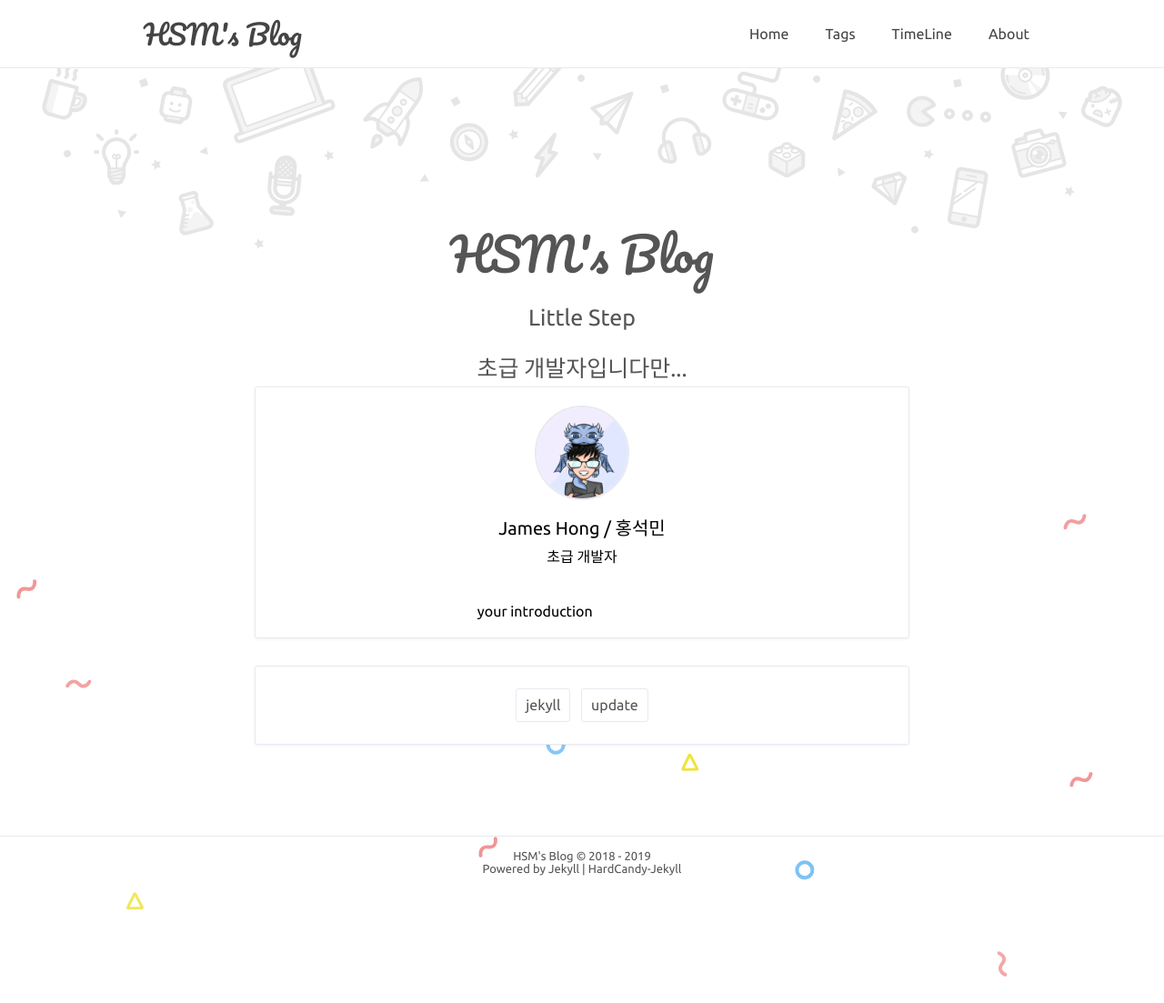
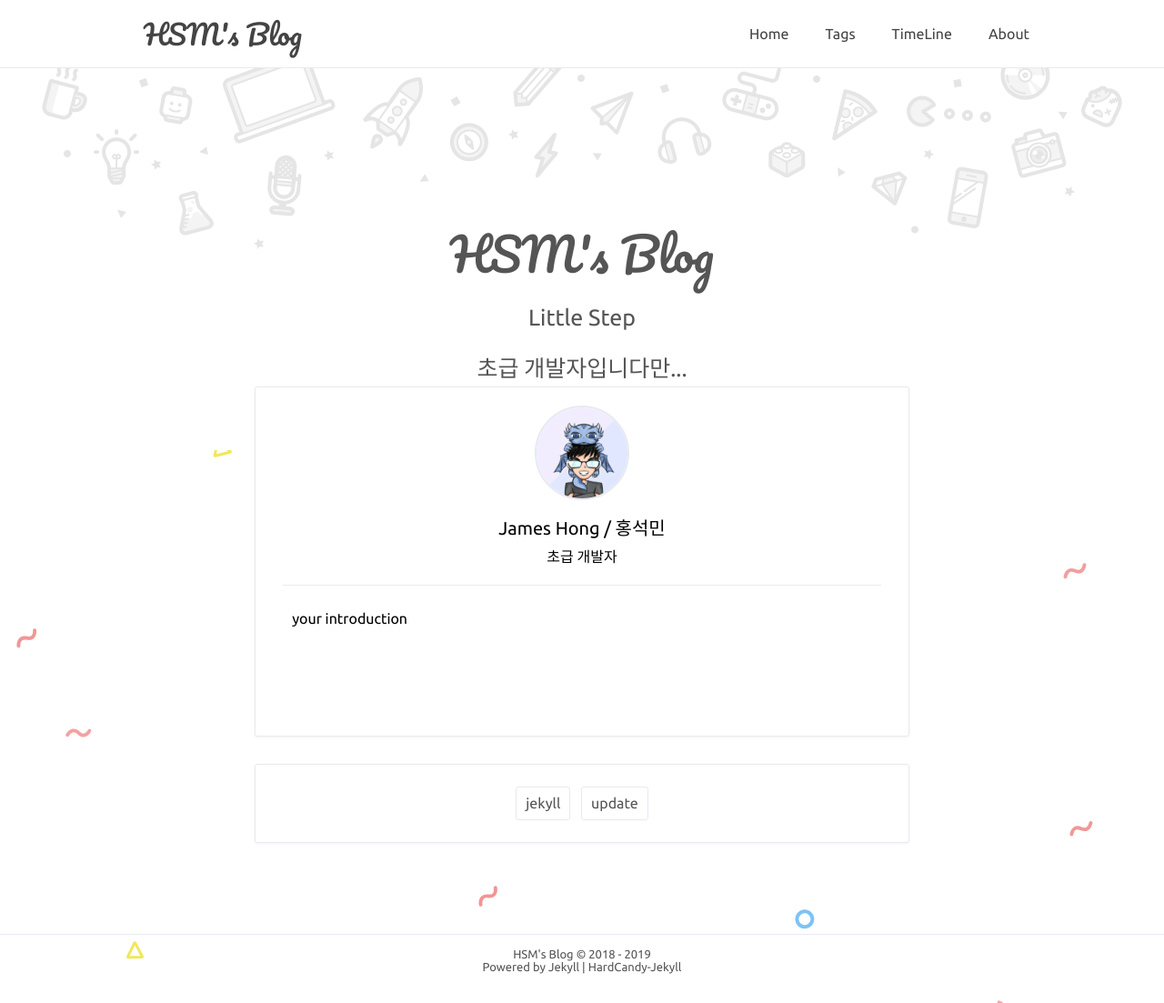
Before and after one commit to xukimseven/HardCandy-Jekyll, a Jekyll site: the page built from about.html, in a window 1280 px wide. Shown: the whole page at 91% size. Built offline with Jekyll 4.4.1, drawn with Linux system fonts in a browser that asks for light colours; comment, search, counter and statistics services are not loaded; before the commit the page ends 995 px from its top, so only the background shows below that.

Commit message:
error correction

```diff
--- a/about.html
+++ b/about.html
@@ -17,7 +17,7 @@ description: 초급 개발자입니다만...
           <span id="yourname">{{ site.name }}</span>
           <span id="yourbio">{{ site.bio }}</span>
           {% if site.about %}
-            <span id="AboutYou">{{ site.aboutyou }}</span>
+            <span id="aboutyou">{{ site.aboutyou }}</span>
           {% endif %}
         {% endif %}
         {% if site.SNS %}
```
